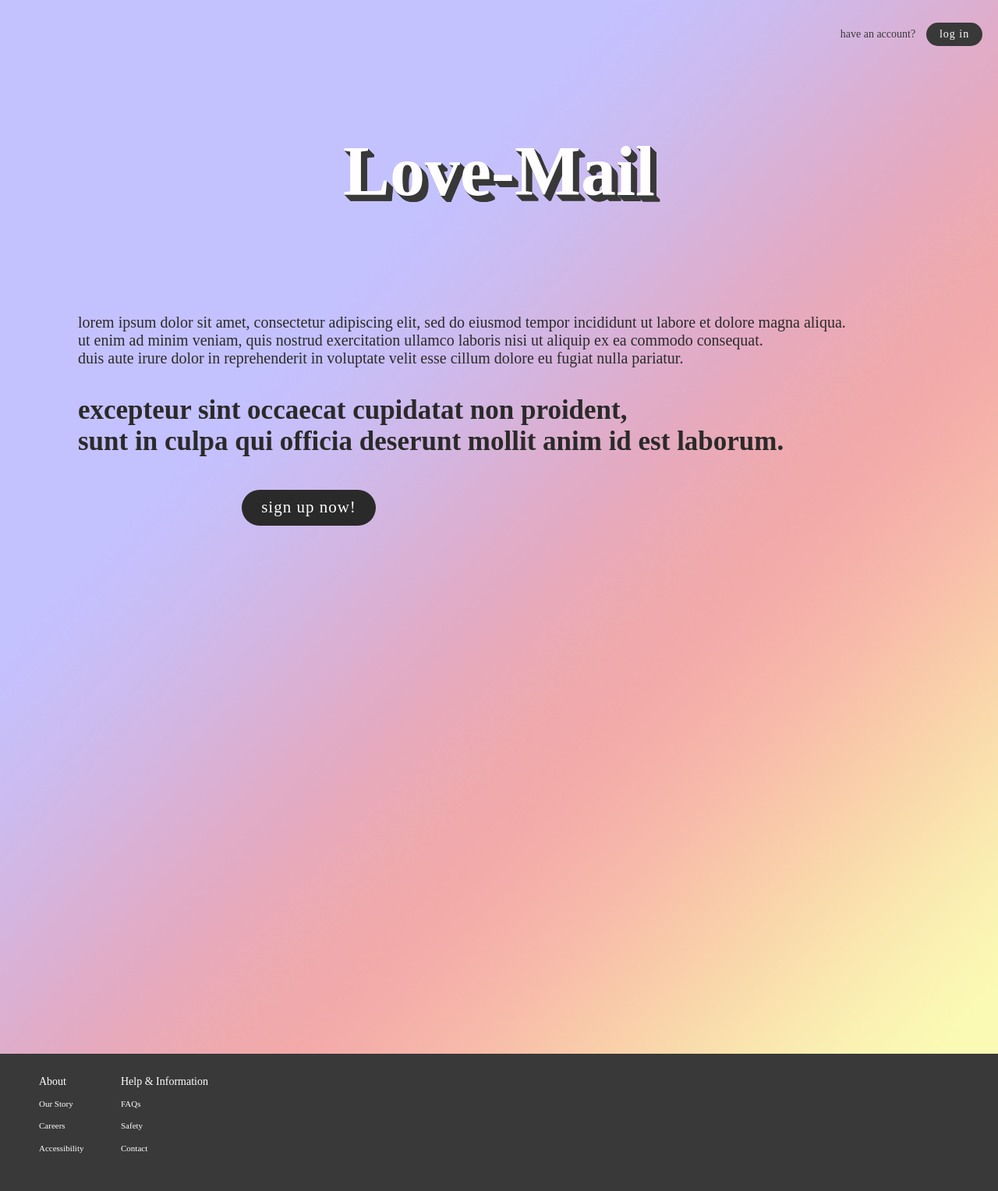
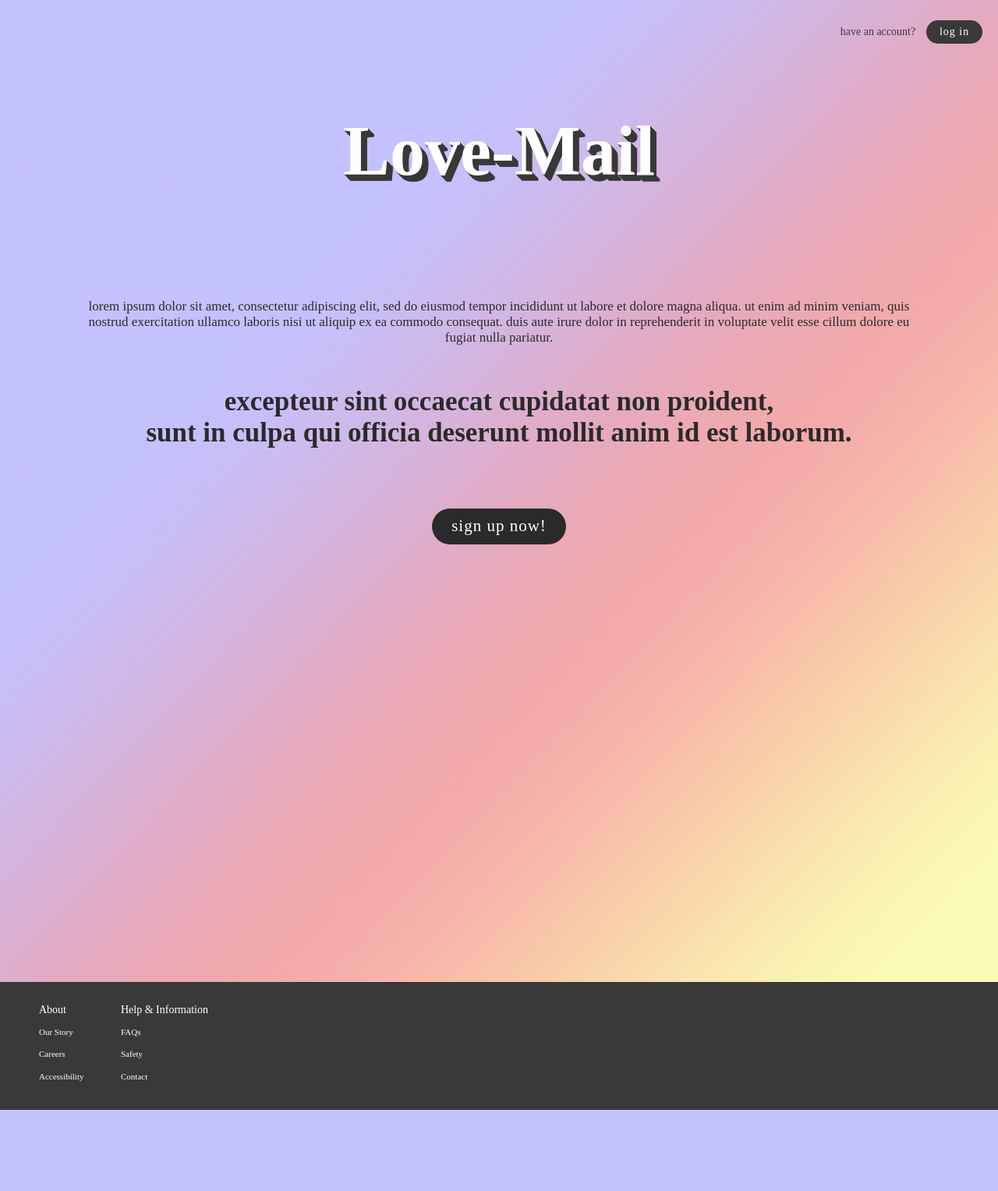
Before and after one commit to amritatwal/chatapp, a Node server app: page / in a window 1280 px wide. Shown: the whole page at 78% size. After the commit the page ends 1423 px from the top, so only its background shows below. Run offline with Node 20, Linux system fonts and the light colour scheme.

Commit message:
tweaked styling on text on index.html

```diff
--- a/public/index.html
+++ b/public/index.html
@@ -26,8 +26,8 @@
                 <br><span style="font-weight: 800;">where every word counts</span>
             </p> -->
             <p class="intro__desc">
-                Lorem ipsum dolor sit amet, consectetur adipiscing elit, sed do eiusmod tempor incididunt <bt>ut labore et dolore magna aliqua. <br>
-                Ut enim ad minim veniam, quis nostrud exercitation ullamco laboris nisi ut aliquip ex ea commodo consequat. <br>
+                Lorem ipsum dolor sit amet, consectetur adipiscing elit, sed do eiusmod tempor incididunt ut labore et dolore magna aliqua.
+                Ut enim ad minim veniam, quis nostrud exercitation ullamco laboris nisi ut aliquip ex ea commodo consequat.
                  Duis aute irure dolor in reprehenderit in voluptate velit esse cillum dolore eu fugiat nulla pariatur.
             </p>
             <p>
--- a/public/stylesheets/style.css
+++ b/public/stylesheets/style.css
@@ -63,7 +63,6 @@ a {
   grid-area: 2 / 1 / 3 / 2;
   display: flex;
   justify-content: center;
-  margin: 2em;
   margin-bottom: 5em;
 }
 
@@ -86,25 +85,33 @@ h1 {
 
 .intro {
   grid-area: 3 / 1 / 5 / 2;
-  padding-left: 10em;
+  display: flex;
+  flex-direction: column;
+  align-items: center;
+  align-content: center;
+  flex-wrap: wrap;
+  margin: 1em 6em 1em 6em;
+  padding-left: 5em;
+  padding-right: 5em;
 }
 
 
 .intro > p {
   text-transform: lowercase;
-  font-size: 2em;
+  font-size: 1.7em;
   color: #2b2a2a;
   font-weight: 400;
   font-family: Jost-Book;
+  text-align: center;
 }
 
 .intro > p:last-of-type {
   font-size: 3.5em;
   font-weight: 600;
+  text-align: center;
 }
 
 .intro__btn {
-  margin-left: 10em;
   margin-top: 2em;
   font-size: 2.1em;
   background-color: #2b2a2a;
```
